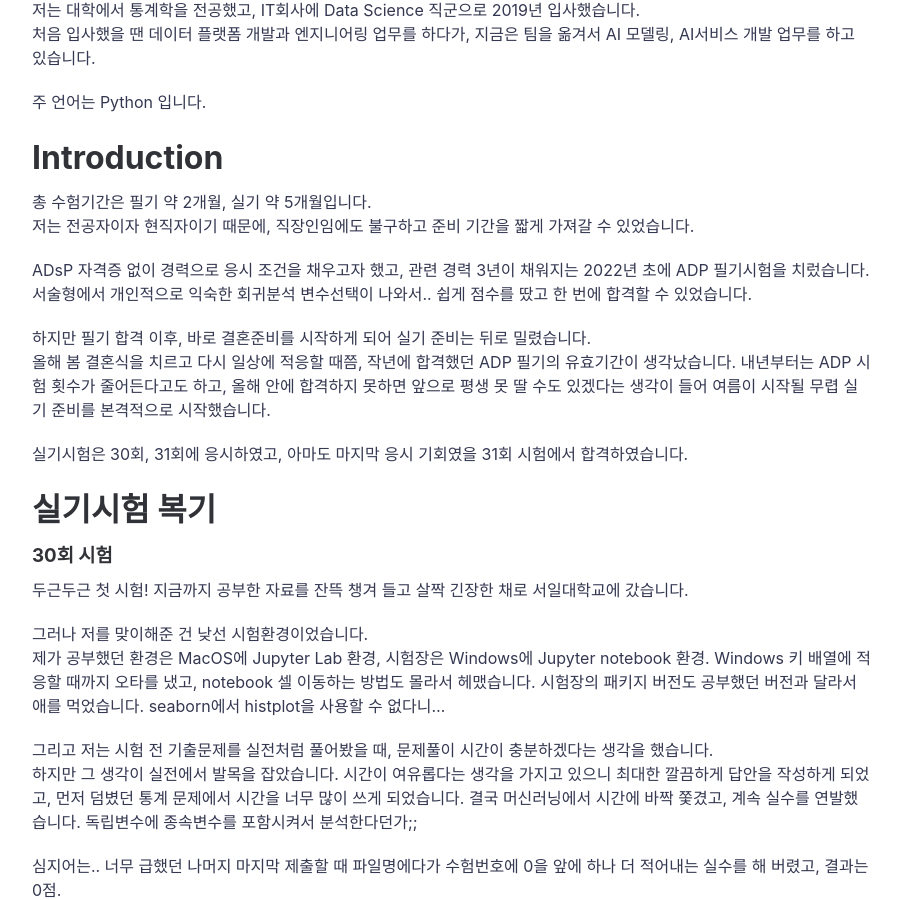
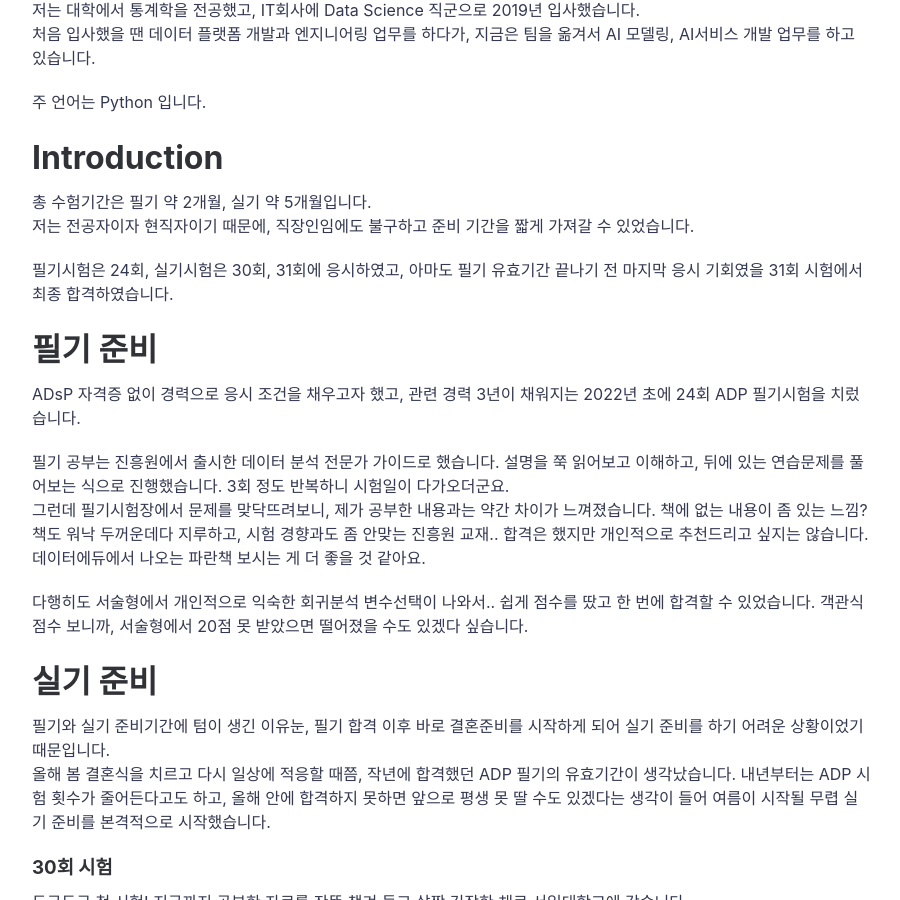
Before and after one commit to hjben/hjben.github.io, a Jekyll site: the page built from _posts/2023-11-25-adp-retro.md, in a window 1280 px wide and 900 px high, scrolled down 1936 px. Shown: the whole window, without its empty margins (188-1088 px from the left). Built offline with Jekyll 4.4.1, drawn with Linux system fonts in a browser that asks for light colours; nearby versions of some CDN libraries; comment, search, counter and statistics services are not loaded; some of the changed text lies outside the part shown.

Commit message:
Update 2023-11-25-adp-retro.md

```diff
--- a/_posts/2023-11-25-adp-retro.md
+++ b/_posts/2023-11-25-adp-retro.md
@@ -23,16 +23,22 @@ summary: ADP 시험 최종 합격까지의 여정
 총 수험기간은 필기 약 2개월, 실기 약 5개월입니다. <br>
 저는 전공자이자 현직자이기 때문에, 직장인임에도 불구하고 준비 기간을 짧게 가져갈 수 있었습니다.
 
-ADsP 자격증 없이 경력으로 응시 조건을 채우고자 했고, 관련 경력 3년이 채워지는 2022년 초에 ADP 필기시험을 치렀습니다. <br>
-서술형에서 개인적으로 익숙한 회귀분석 변수선택이 나와서.. 쉽게 점수를 땄고 한 번에 합격할 수 있었습니다.
+필기시험은 24회, 실기시험은 30회, 31회에 응시하였고, 아마도 필기 유효기간 끝나기 전 마지막 응시 기회였을 31회 시험에서 최종 합격하였습니다.
 
-하지만 필기 합격 이후, 바로 결혼준비를 시작하게 되어 실기 준비는 뒤로 밀렸습니다. <br>
+# 필기 준비
+ADsP 자격증 없이 경력으로 응시 조건을 채우고자 했고, 관련 경력 3년이 채워지는 2022년 초에 24회 ADP 필기시험을 치렀습니다.
+
+필기 공부는 진흥원에서 출시한 데이터 분석 전문가 가이드로 했습니다. 설명을 쭉 읽어보고 이해하고, 뒤에 있는 연습문제를 풀어보는 식으로 진행했습니다. 3회 정도 반복하니 시험일이 다가오더군요. <br>
+그런데 필기시험장에서 문제를 맞닥뜨려보니, 제가 공부한 내용과는 약간 차이가 느껴졌습니다. 책에 없는 내용이 좀 있는 느낌? <br>
+책도 워낙 두꺼운데다 지루하고, 시험 경향과도 좀 안맞는 진흥원 교재.. 합격은 했지만 개인적으로 추천드리고 싶지는 않습니다. 데이터에듀에서 나오는 파란책 보시는 게 더 좋을 것 같아요.
+
+다행히도 서술형에서 개인적으로 익숙한 회귀분석 변수선택이 나와서.. 쉽게 점수를 땄고 한 번에 합격할 수 있었습니다. 객관식 점수 보니까, 서술형에서 20점 못 받았으면 떨어졌을 수도 있겠다 싶습니다.
+
+# 실기 준비
+필기와 실기 준비기간에 텀이 생긴 이유눈, 필기 합격 이후 바로 결혼준비를 시작하게 되어 실기 준비를 하기 어려운 상황이었기 때문입니다. <br>
 올해 봄 결혼식을 치르고 다시 일상에 적응할 때쯤, 작년에 합격했던 ADP 필기의 유효기간이 생각났습니다.
 내년부터는 ADP 시험 횟수가 줄어든다고도 하고, 올해 안에 합격하지 못하면 앞으로 평생 못 딸 수도 있겠다는 생각이 들어 여름이 시작될 무렵 실기 준비를 본격적으로 시작했습니다.
 
-실기시험은 30회, 31회에 응시하였고, 아마도 마지막 응시 기회였을 31회 시험에서 합격하였습니다.
-
-# 실기시험 복기
 ### 30회 시험
 두근두근 첫 시험! 지금까지 공부한 자료를 잔뜩 챙겨 들고 살짝 긴장한 채로 서일대학교에 갔습니다.
 
```
